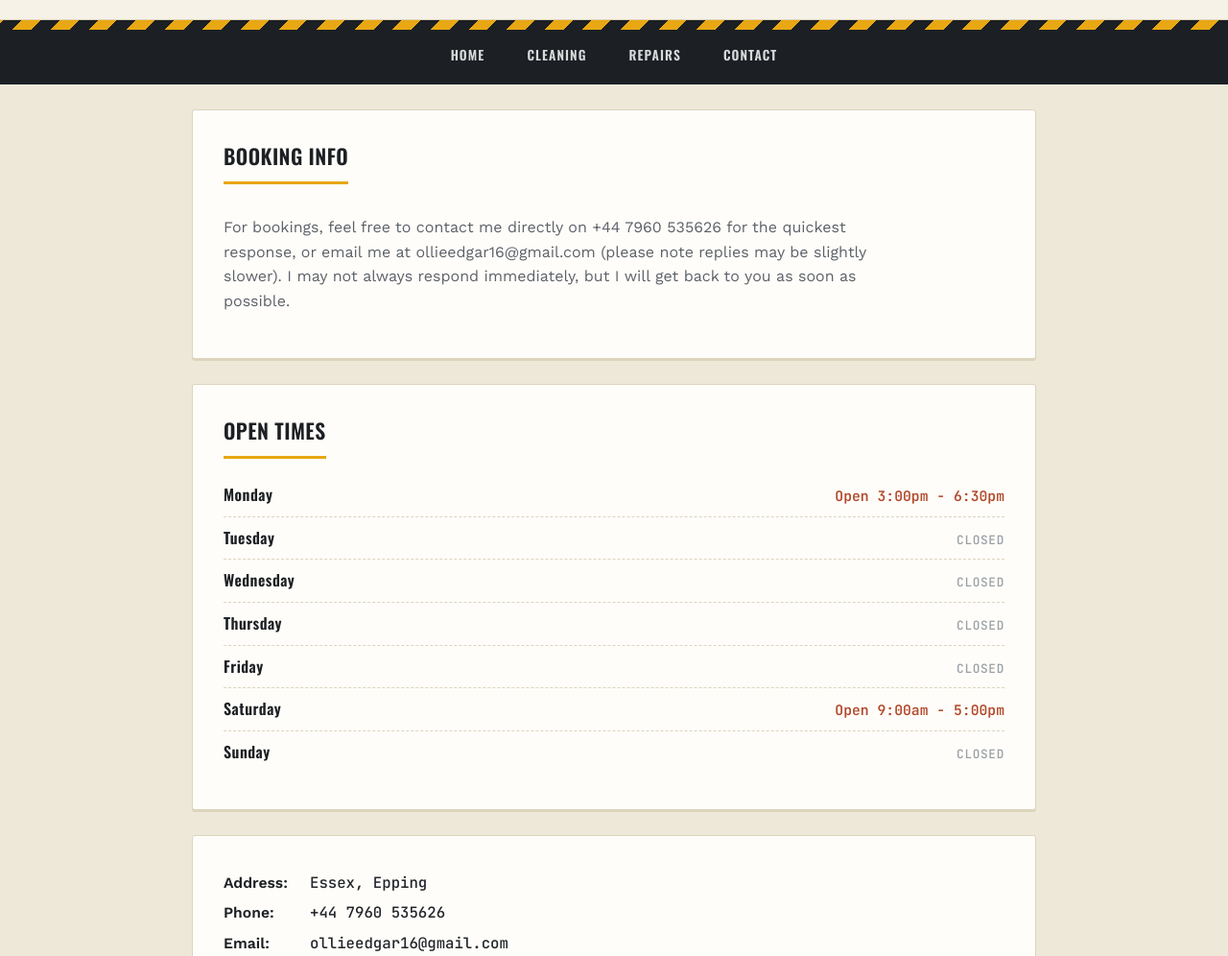
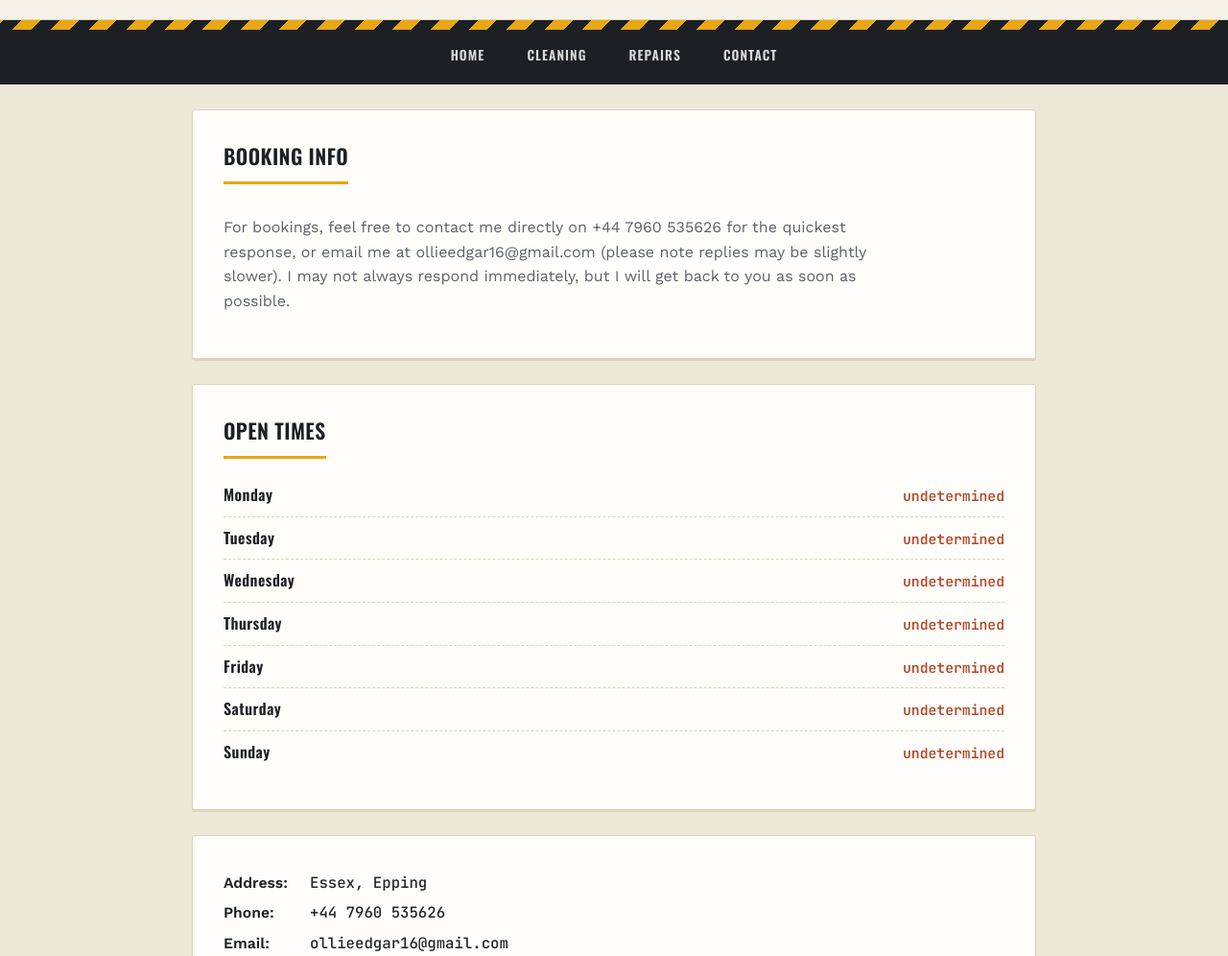
Before and after one commit to The-Automotive-Edgar/The-Automotive-Edgar, a plain HTML site: page contact.html in a window 1280 px wide. Shown: the part 104-1100 px from the top of the page at 96% size. Drawn offline with nearby package versions, Linux system fonts and the light colour scheme.

Commit message:
contact.html

```diff
--- a/contact.html
+++ b/contact.html
@@ -35,13 +35,13 @@
 <section>
   <h2>Open Times</h2>
   <ul class="hours-list">
-    <li class="is-open"><span class="day">Monday</span><span class="time">Open 3:00pm - 6:30pm</span></li>
-    <li class="is-closed"><span class="day">Tuesday</span><span class="time">Closed</span></li>
-    <li class="is-closed"><span class="day">Wednesday</span><span class="time">Closed</span></li>
-    <li class="is-closed"><span class="day">Thursday</span><span class="time">Closed</span></li>
-    <li class="is-closed"><span class="day">Friday</span><span class="time">Closed</span></li>
-    <li class="is-open"><span class="day">Saturday</span><span class="time">Open 9:00am - 5:00pm</span></li>
-    <li class="is-closed"><span class="day">Sunday</span><span class="time">Closed</span></li>
+    <li class="is-open"><span class="day">Monday</span><span class="time">undetermined</span></li>
+    <li class="is-open"><span class="day">Tuesday</span><span class="time">undetermined</span></li>
+    <li class="is-open"><span class="day">Wednesday</span><span class="time">undetermined</span></li>
+    <li class="is-open"><span class="day">Thursday</span><span class="time">undetermined</span></li>
+    <li class="is-open"><span class="day">Friday</span><span class="time">undetermined</span></li>
+    <li class="is-open"><span class="day">Saturday</span><span class="time">undetermined</span></li>
+    <li class="is-open"><span class="day">Sunday</span><span class="time">undetermined</span></li>
   </ul>
 </section>
 
```
